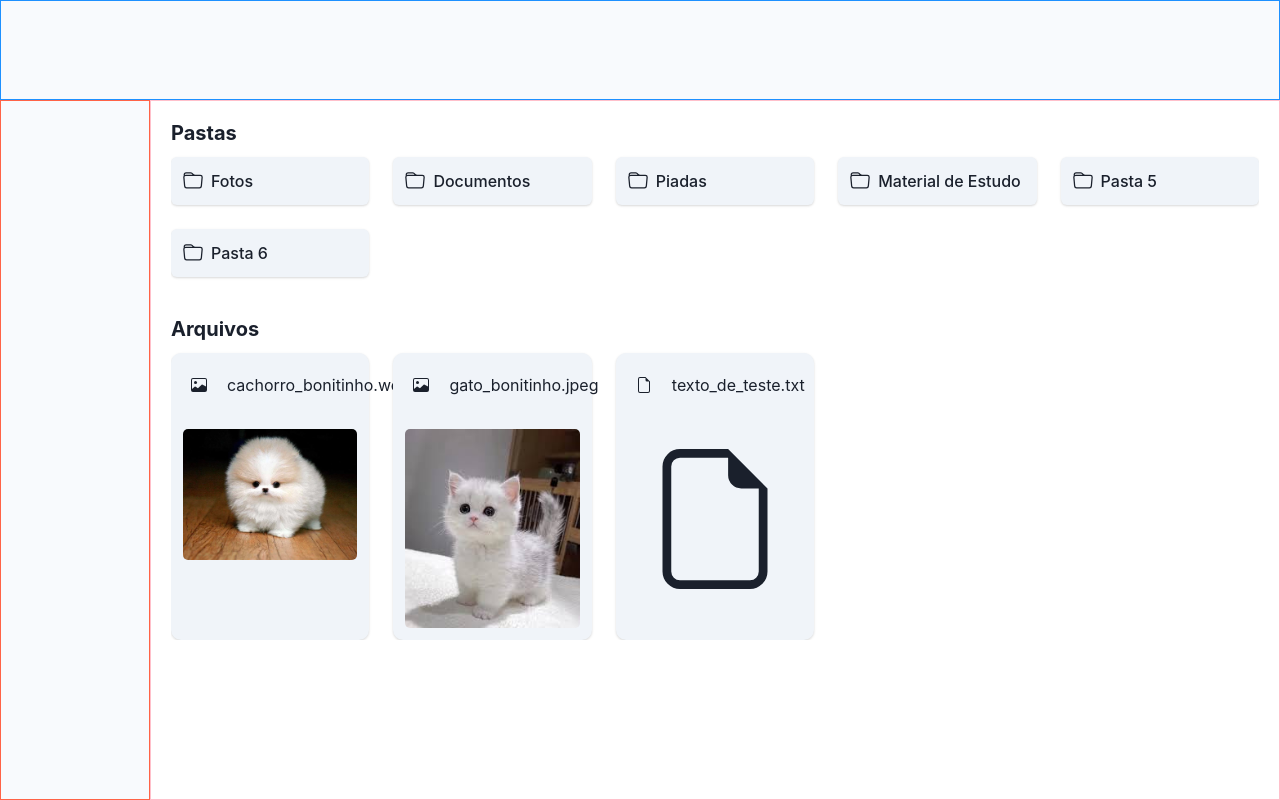
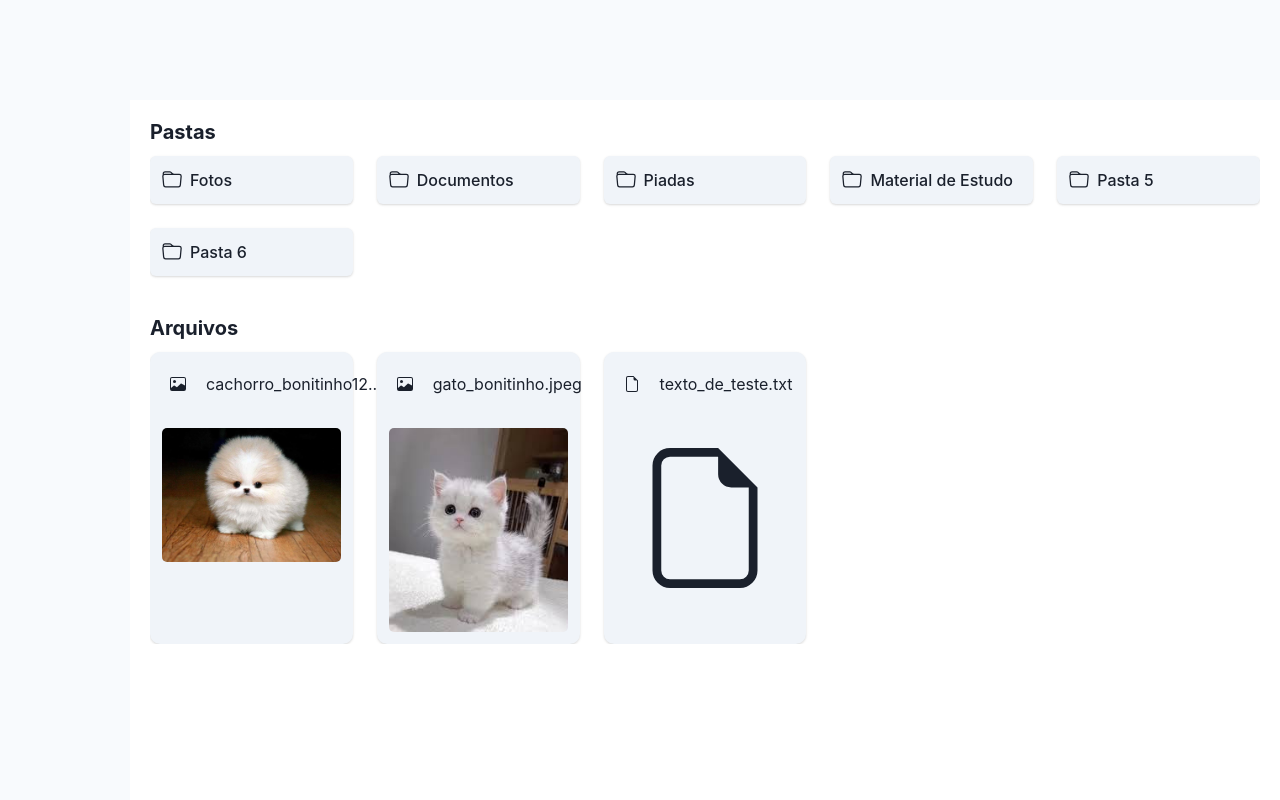
Before and after one commit to LucasMalagoli/maladrive, a React (Vite) app: page / in a window 1280 px wide. Built offline with nearby package versions, Linux system fonts and the light colour scheme.

Commit message:
Created component to standardize file card title

```diff
--- a/src/App.tsx
+++ b/src/App.tsx
@@ -18,19 +18,19 @@ function App() {
     `,
       }}
       gridTemplateRows={{ base: "70px 1fr", lg: "100px 1fr" }}
-      gridTemplateColumns={{ base: "1fr", lg: "150px 1fr" }}
+      gridTemplateColumns={{ base: "1fr", lg: "130px 1fr" }}
       h={"100vh"}
       w={"100vw"}
     >
-      <GridItem area={"header"} border={"1px solid dodgerblue"}>
+      <GridItem area={"header"}>
         <Header />
       </GridItem>
       <Show above="lg">
-        <GridItem area={"sidebar"} border={"1px solid tomato"}>
+        <GridItem area={"sidebar"}>
           <Sidebar />
         </GridItem>
       </Show>
-      <GridItem area={"main"} bg={"white"} border={"1px solid pink"}>
+      <GridItem area={"main"} bg={"white"}>
         <MainContainer />
       </GridItem>
     </Grid>
--- a/src/components/MainContainer/MainGrid/FileGrid/FileCard/FileCard.tsx
+++ b/src/components/MainContainer/MainGrid/FileGrid/FileCard/FileCard.tsx
@@ -5,7 +5,6 @@ import {
   Flex,
   Icon,
   Image,
-  Text,
 } from "@chakra-ui/react";
 import { File } from "../../../../../data/files";
 import {
@@ -15,6 +14,7 @@ import {
   BsImageFill,
 } from "react-icons/bs";
 import { useState } from "react";
+import TextMaxLength from "../../../../utils/TextMaxLength";
 
 interface Props {
   file: File;
@@ -40,7 +40,7 @@ const FileCard = ({ file }: Props) => {
       }}
     >
       <CardHeader marginBottom={0}>
-        <Flex alignItems={"center"}>
+        <Flex alignItems={"center"} gap={{ base: 3, xl: 5 }}>
           <Icon
             as={iconPair[0]}
             boxSize={4}
@@ -54,7 +54,11 @@ const FileCard = ({ file }: Props) => {
             opacity={hover ? 1 : 0}
             transition={"opacity .2s"}
           />
-          <Text marginLeft={5}>{file.name}</Text>
+          <TextMaxLength
+            maxLen={{ base: 25, md: 20, lg: 17, xl: 20, "2xl": 35 }}
+          >
+            {file.name}
+          </TextMaxLength>
         </Flex>
       </CardHeader>
       <CardBody padding={3}>
--- /dev/null
+++ b/src/components/utils/TextMaxLength.tsx
@@ -0,0 +1,21 @@
+import { Text, TextProps, useBreakpointValue } from "@chakra-ui/react";
+import { ReactNode } from "react";
+
+interface Props extends TextProps {
+  children: ReactNode;
+  maxLen: { [key: string]: number };
+}
+
+const TextMaxLength = ({ children, maxLen }: Props) => {
+  const responsiveMaxLen = useBreakpointValue(maxLen) ?? 20;
+  const stringChildren = children?.toString() ?? "";
+
+  const resultText =
+    stringChildren.length > responsiveMaxLen
+      ? stringChildren.substring(0, responsiveMaxLen) + "..."
+      : stringChildren;
+
+  return <Text>{resultText}</Text>;
+};
+
+export default TextMaxLength;
--- a/src/data/files.ts
+++ b/src/data/files.ts
@@ -18,7 +18,7 @@ export type File = {
 
 export const files: File[] = [
   {
-    name: "cachorro_bonitinho.webp",
+    name: "cachorro_bonitinho123456789.webp",
     type: { alt: "A really tiny cute dog", url: cuteDog },
   },
   {
```
